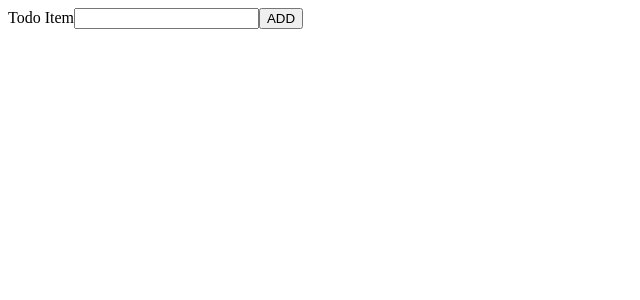
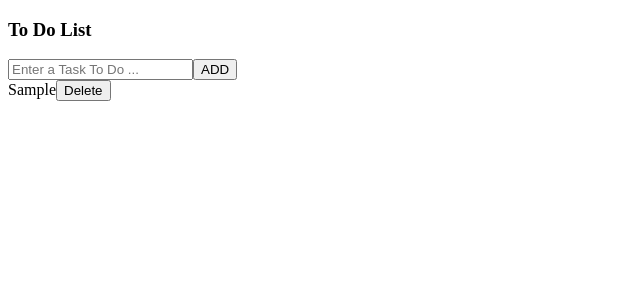
Before and after one commit to Pochieng1994/To-Do-App-React, a React (Create React App) app: page / in a window 1280 px wide. Both pictures are taken after typing "Sample" into the empty fields and a click on the button "ADD". Shown: the top 300 px of the page, without its empty margins (0-640 px from the left). Built offline with nearby package versions, Linux system fonts and the light colour scheme.

Commit message:
Added some more logic to the App.js file as well as the TodoCreate.js, TodoList.js, and TodoShow.js files

```diff
--- a/src/App.js
+++ b/src/App.js
@@ -1,16 +1,33 @@
 import { useState } from "react";
 import TodoCreate from './components/TodoCreate';
+import TodoList from "./components/TodoList";
 
 function App() {
   const [todos, setTodos] = useState([]);
 
   const createTodo = (todoItem) => {
-    console.log('You need to:', todoItem);
+    const updatedTodos = [
+      ...todos, {
+      id: Math.round(Math.random() * 10000),
+      todoItem: todoItem}
+    ];
+
+    setTodos(updatedTodos)
   }
+
+  const deleteTodoById = (id) => {
+    const updatedTodos = todos.filter((todo) => {
+      return todo.id !== id;
+    })
+
+    setTodos(updatedTodos)
+  }
+
 
   return(
     <div>
       <TodoCreate onCreate = {createTodo} />
+      <TodoList todos = {todos} onDelete = {deleteTodoById}/>
     </div>
   )
 }
--- a/src/components/TodoCreate.js
+++ b/src/components/TodoCreate.js
@@ -17,9 +17,9 @@ function TodoCreate({onCreate}) {
 
   return(
     <div>
+      <h3>To Do List</h3>
       <form onSubmit={handleSubmit}>
-        <label>Todo Item</label>
-        <input value = {todoItem} onChange = {handleChange} />
+        <input value = {todoItem} onChange = {handleChange} placeholder="Enter a Task To Do ..." />
         <button>ADD</button>
       </form>
     </div>
--- a/src/components/TodoList.js
+++ b/src/components/TodoList.js
@@ -1,7 +1,15 @@
-function TodoList() {
+import TodoShow from "./TodoShow";
+
+function TodoList({todos, onDelete}) {
+
+  const renderedTodos = todos.map((todo) => {
+    return <TodoShow key={todo.id}  todo = {todo} onDelete={onDelete}/>
+  })
+
+
   return(
     <div>
-      TodoList
+      {renderedTodos}
     </div>
   )
 }
--- a/src/components/TodoShow.js
+++ b/src/components/TodoShow.js
@@ -1,7 +1,16 @@
-function TodoShow() {
+function TodoShow({todo, onDelete}) {
+
+  const handleClick = () => {
+    onDelete(todo.id)
+  }
+
+
   return(
     <div>
-      TodoShow
+      {todo.todoItem}
+      <button onClick={handleClick}>
+        Delete
+      </button>
     </div>
   )
 }
```
